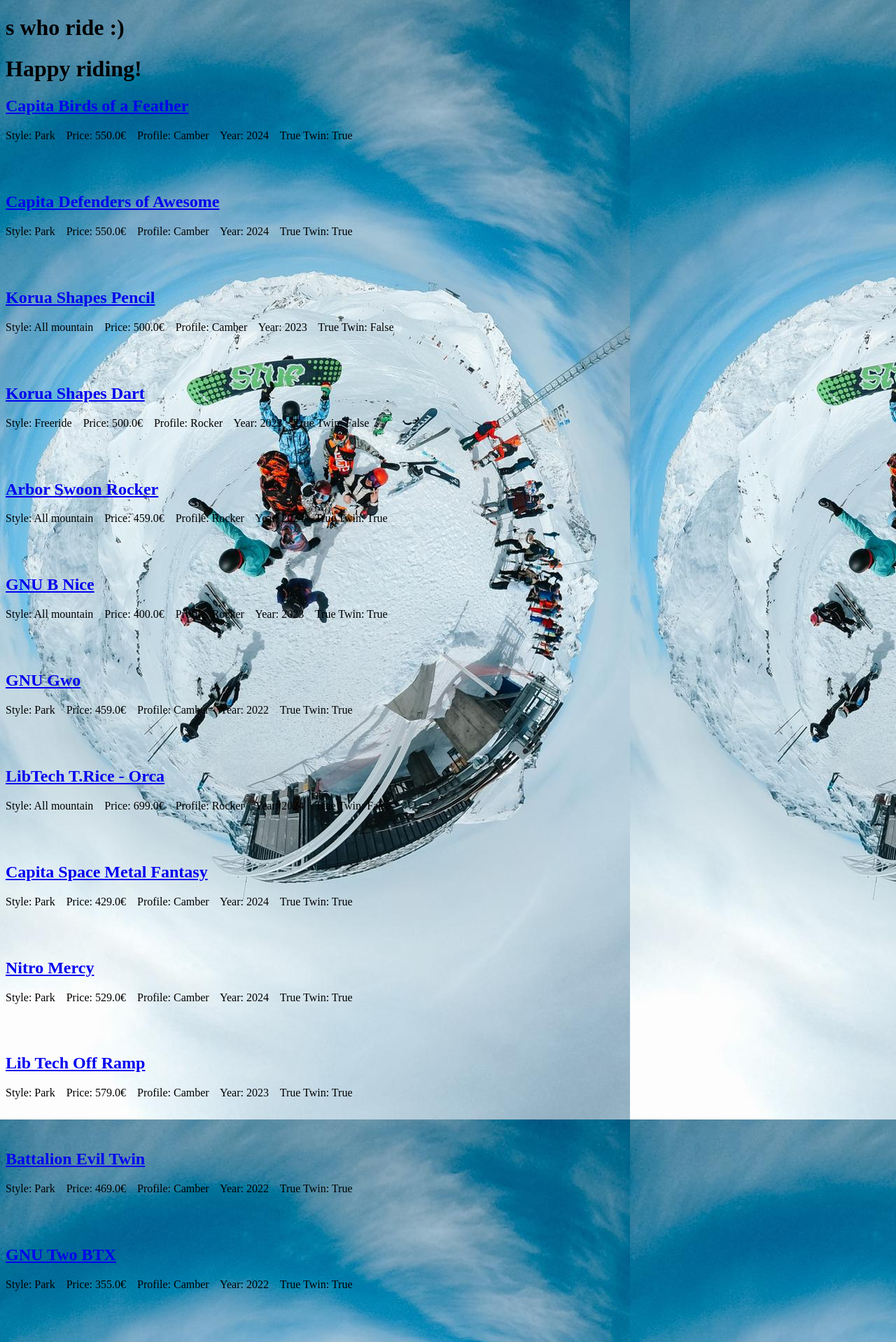
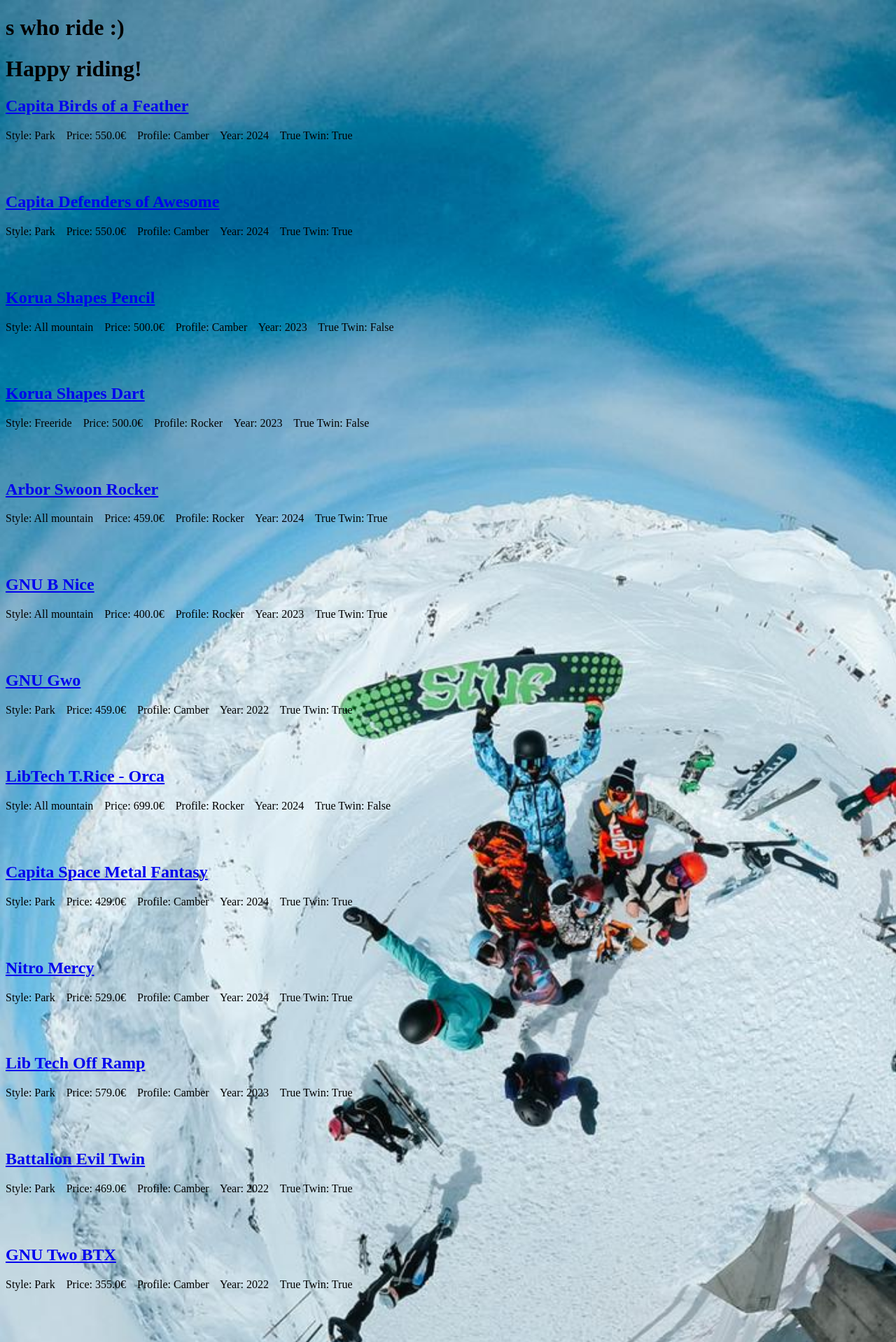
Before and after one commit to AndraPopa/Django-Snowboard-API, a Django app: template snowboardsapi/snowboards/templates/snowboard_list.html in a window 1280 px wide. Shown: the top 1918 px of the page at 70% size. Run offline with Django 4.2, Linux system fonts and the light colour scheme; the template is opened without the code that fills it: values that come from a table or form of the project are taken from there, others are empty; data comes from the database, SQL or seed files in the repository.

Commit message:
resizable images

```diff
--- a/snowboardsapi/snowboards/templates/snow_form.html
+++ b/snowboardsapi/snowboards/templates/snow_form.html
@@ -3,6 +3,12 @@
 <head>
     <meta charset="UTF-8">
     <title>Riding Style</title>
+    <style>
+        body {
+    background-image: url('static/snowboard_views.jpeg');
+    background-size: cover;
+    }
+    </style>
 </head>
           {% load static %}
 
--- a/snowboardsapi/snowboards/templates/snowboard_list.html
+++ b/snowboardsapi/snowboards/templates/snowboard_list.html
@@ -3,6 +3,12 @@
 <head>
     <meta charset="UTF-8">
     <title>Your next ride!</title>
+    <style>
+        body {
+            background-image: url('static/snowboard_gang.jpg');
+            background-size: cover;
+        }
+    </style>
 
 </head>
           {% load static %}
@@ -31,7 +37,7 @@
 {% if size_range %}
 <h3>Recommended size range: {{ size_range }}</h3>
 {% else %}
-<h1>You did not enter your height, so we can not make recommendations for sizing.</h1>
+<h4>You did not enter your height, so we can not make recommendations for sizing.</h4>
 {% endif %}
 
 </body>
```
